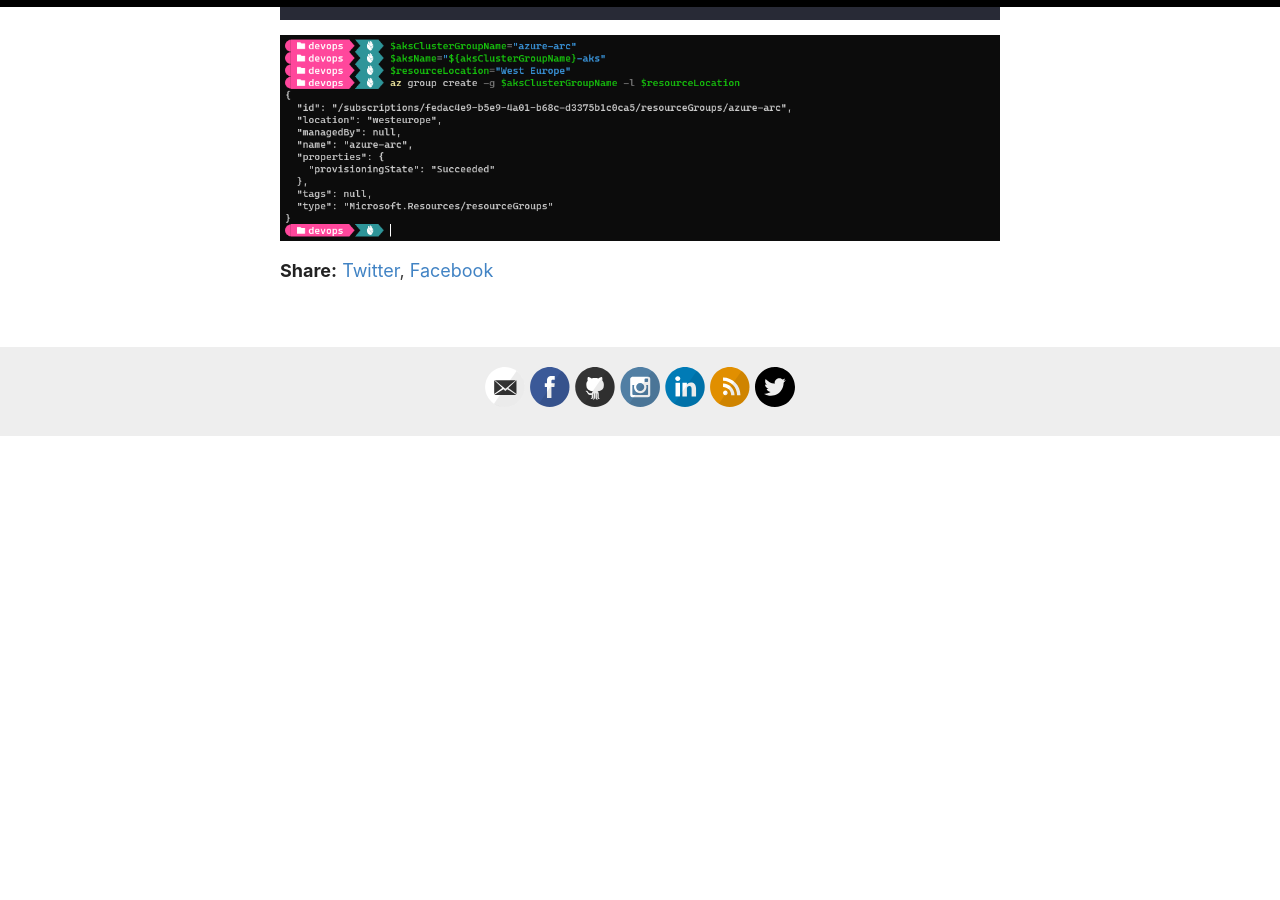
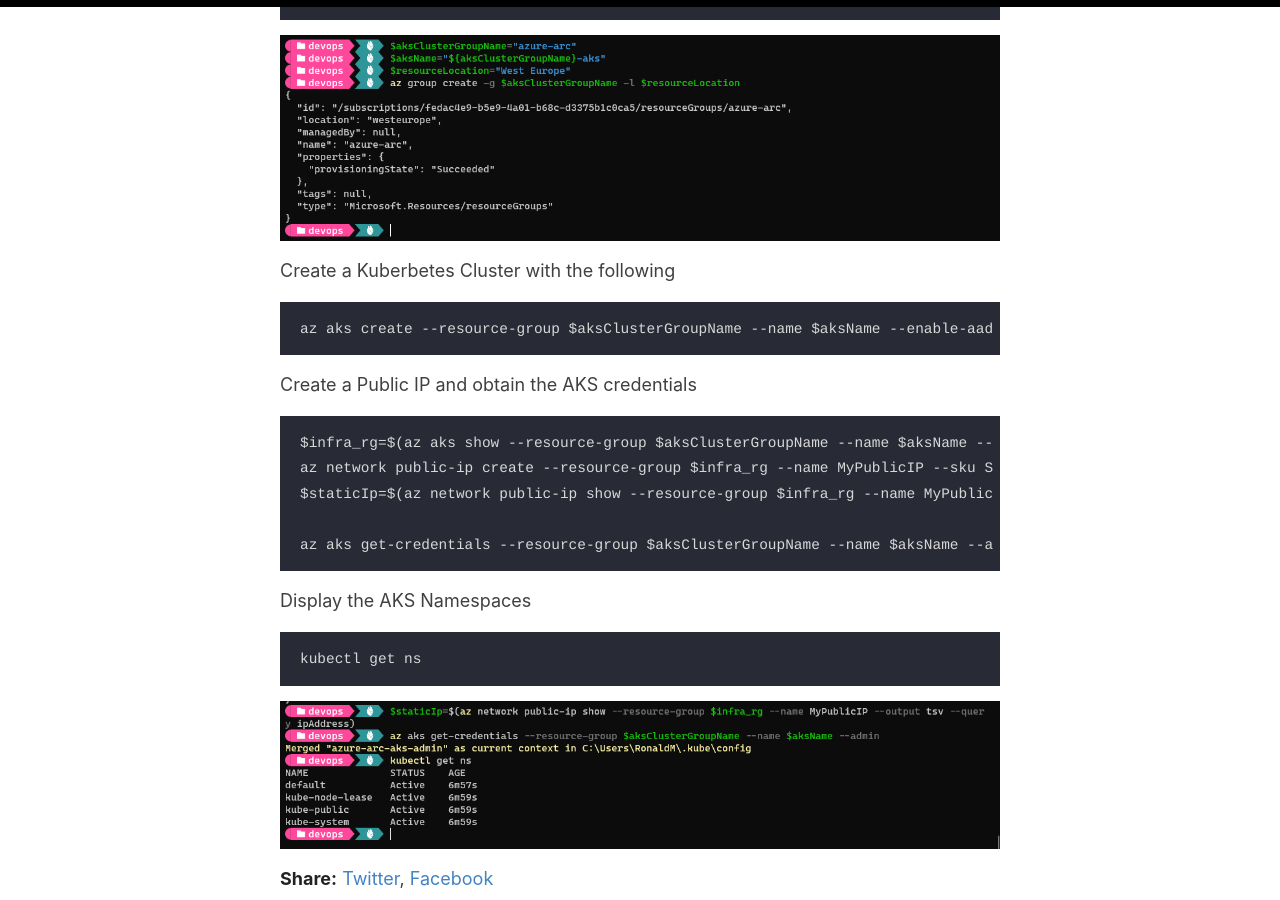
Before and after one commit to RonaldMariah/ronaldmariah.github.io, a Jekyll site: the page built from _posts/2021-12-01-azure-arc-kubernetes-app-service.md, in a window 1280 px wide and 900 px high, scrolled down 1383 px. Built offline with Jekyll 4.4.1, drawn with Linux system fonts in a browser that asks for light colours; our own code applies the rules of GitHub Pages for plain Markdown files; before the commit the page ends 1819 px from its top, so only the background shows below that.

Commit message:
post updates.

`````diff
--- a/_posts/2021-12-01-azure-arc-kubernetes-app-service.md
+++ b/_posts/2021-12-01-azure-arc-kubernetes-app-service.md
@@ -32,3 +32,27 @@ az group create -g $aksClusterGroupName -l $resourceLocation
 ````
 
 <img src="https://github.com/RonaldMariah/ronaldmariah.github.io/raw/master/assets/azure-arc-kubernetes-app-service/Screenshot 2021-12-01 105418.png" />
+
+Create a Kuberbetes Cluster with the following
+
+```
+az aks create --resource-group $aksClusterGroupName --name $aksName --enable-aad --generate-ssh-keys
+```
+
+Create a Public IP and obtain the AKS credentials
+
+```
+$infra_rg=$(az aks show --resource-group $aksClusterGroupName --name $aksName --output tsv --query nodeResourceGroup)
+az network public-ip create --resource-group $infra_rg --name MyPublicIP --sku STANDARD
+$staticIp=$(az network public-ip show --resource-group $infra_rg --name MyPublicIP --output tsv --query ipAddress)
+
+az aks get-credentials --resource-group $aksClusterGroupName --name $aksName --admin
+```
+
+Display the AKS Namespaces
+
+```
+kubectl get ns
+```
+
+<img src="https://github.com/RonaldMariah/ronaldmariah.github.io/raw/master/assets/azure-arc-kubernetes-app-service/Screenshot 2021-12-01 111134.png" />
`````
Also changed, not shown: assets/azure-arc-kubernetes-app-service/Screenshot 2021-12-01 111134.png (added).
